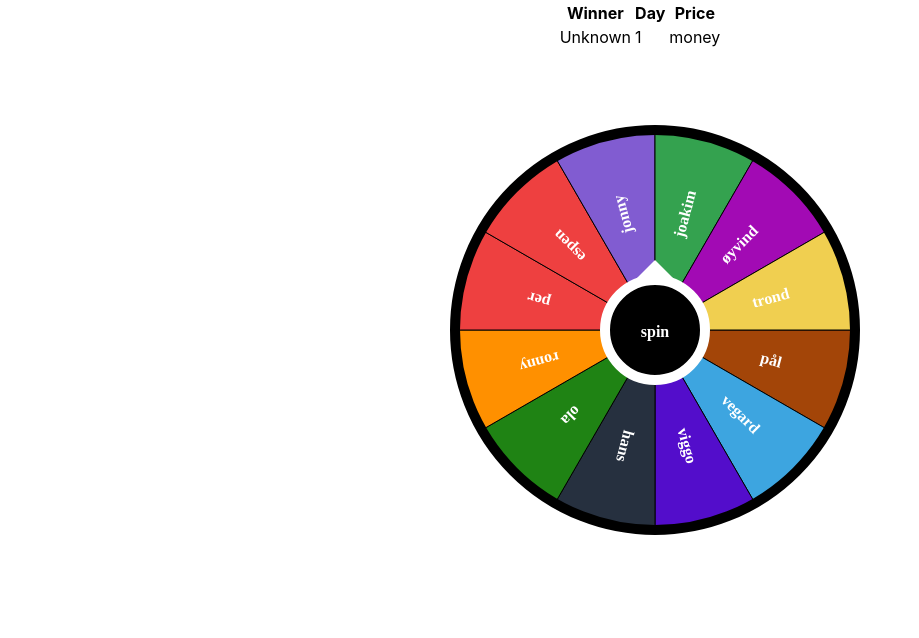
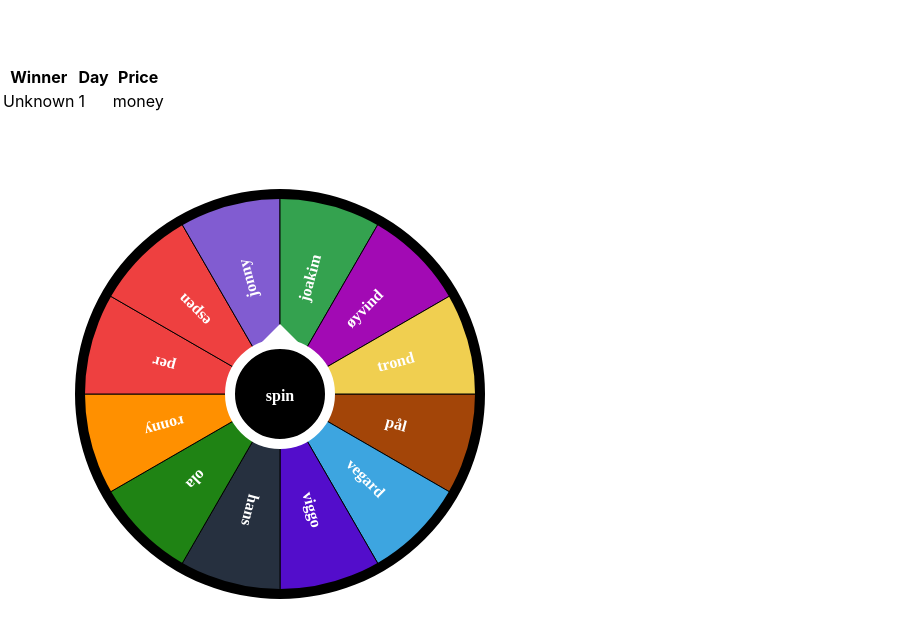
Before and after one commit to MikAoJk/christmas-calendar-draw, a Next.js app: page / in a window 1280 px wide. Shown: the top 638 px of the page, without its empty margins (0-919 px from the left). Built offline with nearby package versions, Linux system fonts and the light colour scheme.

Commit message:
Update Home.module.css

```diff
--- a/src/styles/Home.module.css
+++ b/src/styles/Home.module.css
@@ -1,5 +1,6 @@
 .main {
-  display: flex;
+  min-height: 100vh;
+  padding: 4rem 0;
   flex-direction: column;
   justify-content: center;
   align-items: center;
```
